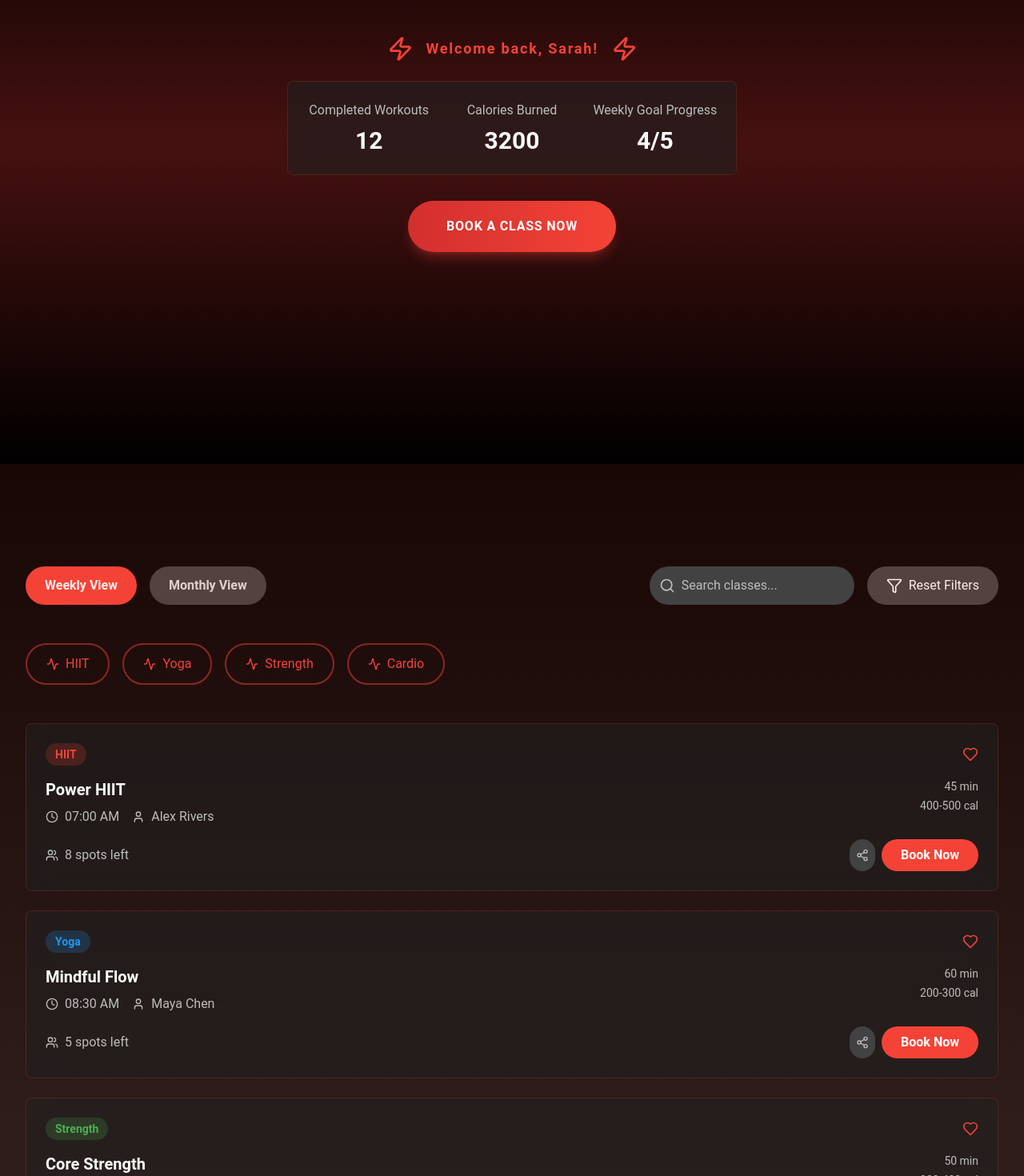
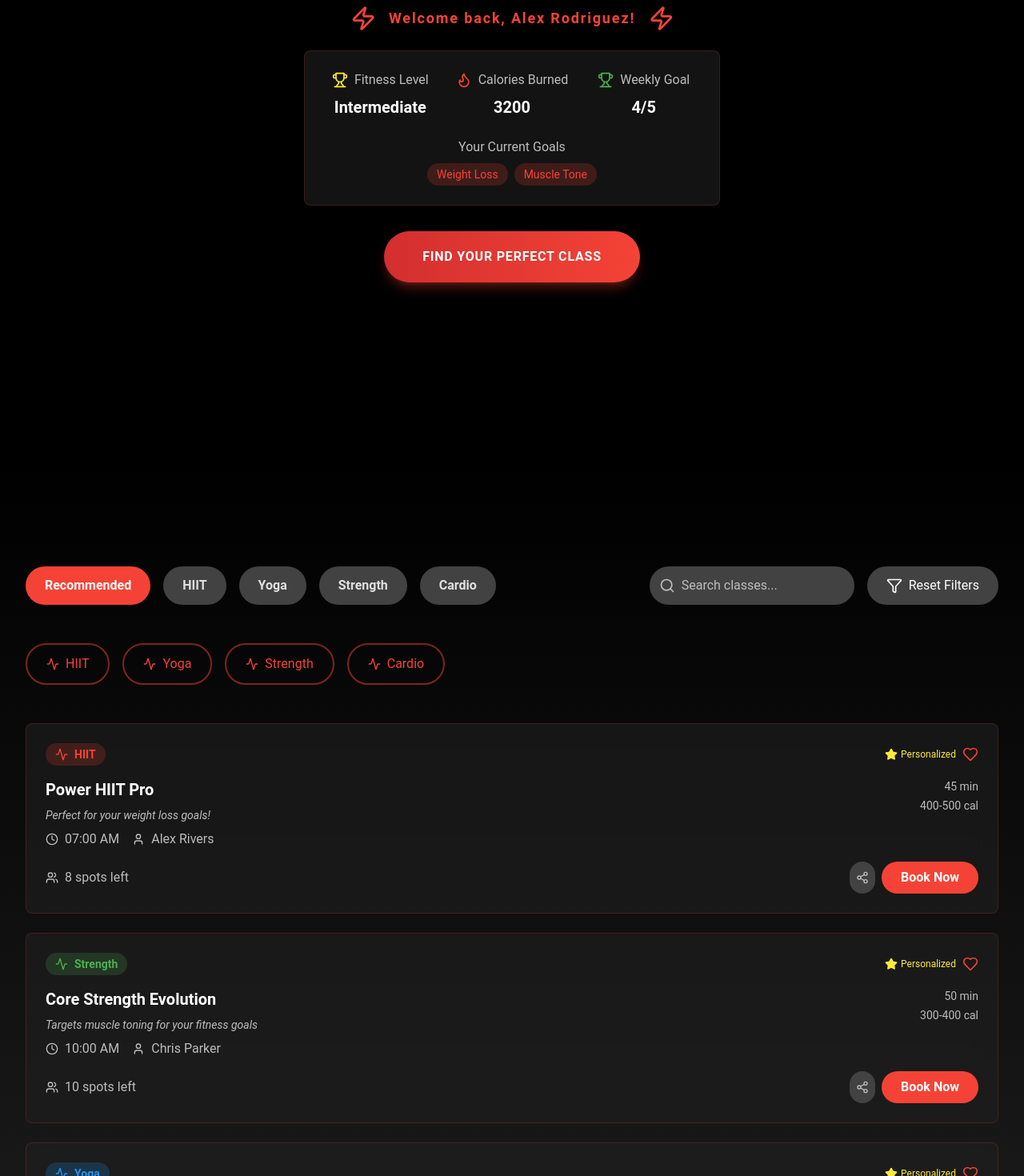
Before and after one commit to Divyanjala23/up-lift-fitness-management-website-, a React (Vite) app in the folder frontend/: page /schedule in a window 1280 px wide. Shown: the part 220-1690 px from the top of the page at 80% size. Built offline with nearby package versions, Linux system fonts and the light colour scheme.

Commit message:
update shedule page

```diff
--- a/frontend/package.json
+++ b/frontend/package.json
@@ -14,7 +14,7 @@
     "axios": "^1.7.9",
     "framer-motion": "^12.0.1",
     "frontend": "file:",
-    "lucide-react": "^0.472.0",
+    "lucide-react": "^0.474.0",
     "motion": "^11.18.0",
     "react": "^18.3.1",
     "react-dom": "^18.3.1",
--- a/frontend/src/components/Shedule.jsx
+++ b/frontend/src/components/Shedule.jsx
@@ -4,24 +4,20 @@ import {
   Clock,
   Users,
   Search,
-  ChevronDown,
   Zap,
-  ArrowRight,
   Filter,
   User,
   Heart,
-  Calendar as CalendarIcon,
+  Activity,
   Trophy,
-  Bell,
-  Activity,
-  Award,
   Share2,
+  Star,
+  Flame,
 } from "lucide-react";
 import { motion, AnimatePresence } from "framer-motion";
 
 const Schedule = () => {
-  const [activeView, setActiveView] = useState("weekly");
-  const [selectedClass, setSelectedClass] = useState(null);
+  const [activeView, setActiveView] = useState("recommended");
   const [isScrolled, setIsScrolled] = useState(false);
   const [activeFilter, setActiveFilter] = useState(null);
   const [showNotification, setShowNotification] = useState(false);
@@ -29,23 +25,70 @@ const Schedule = () => {
   const [favorites, setFavorites] = useState(new Set());
   const [isBooked, setIsBooked] = useState(new Set());
   const [searchQuery, setSearchQuery] = useState("");
-  const [userProgress, setUserProgress] = useState({
+
+  const [userProfile, setUserProfile] = useState({
+    name: "Alex Rodriguez",
+    age: 28,
+    fitnessLevel: "Intermediate",
+    goals: ["Weight Loss", "Muscle Tone"],
+    preferredWorkouts: ["HIIT", "Strength"],
+    restrictions: ["Lower Back Sensitivity"],
+    membershipTier: "Premium",
     completedWorkouts: 12,
     caloriesBurned: 3200,
     weeklyGoal: 4,
+    fitnessStreak: 15,
+    personalBests: {
+      weightLifted: 225,
+      cardioEndurance: 45,
+      yogaBalance: 15
+    }
   });
 
-  const userData = {
-    name: "Sarah",
-    level: "Advanced",
-    streak: 15,
-  };
-
-  useEffect(() => {
-    const handleScroll = () => setIsScrolled(window.scrollY > 50);
-    window.addEventListener("scroll", handleScroll);
-    return () => window.removeEventListener("scroll", handleScroll);
-  }, []);
+  const recommendedClasses = [
+    {
+      id: 1,
+      name: "Power HIIT Pro",
+      type: "HIIT",
+      time: "07:00 AM",
+      trainer: "Alex Rivers",
+      spots: 8,
+      duration: "45 min",
+      intensity: userProfile.fitnessLevel === "Advanced" ? "High" : "Medium",
+      color: "red",
+      tailoredFor: userProfile.goals.includes("Weight Loss"),
+      calories: "400-500",
+      recommendationReason: "Perfect for your weight loss goals!"
+    },
+    {
+      id: 2,
+      name: "Core Strength Evolution",
+      type: "Strength",
+      time: "10:00 AM",
+      trainer: "Chris Parker",
+      spots: 10,
+      duration: "50 min",
+      intensity: "High",
+      color: "green",
+      tailoredFor: userProfile.goals.includes("Muscle Tone"),
+      calories: "300-400",
+      recommendationReason: "Targets muscle toning for your fitness goals"
+    },
+    {
+      id: 3,
+      name: "Gentle Flow with Modifications",
+      type: "Yoga",
+      time: "08:30 AM",
+      trainer: "Maya Chen",
+      spots: 5,
+      duration: "60 min",
+      intensity: "Low",
+      color: "blue",
+      tailoredFor: true,
+      calories: "200-300",
+      recommendationReason: "Low-impact class considering your back sensitivity"
+    }
+  ];
 
   const classTypes = [
     { name: "HIIT", color: "red", icon: <Activity size={16} /> },
@@ -54,80 +97,11 @@ const Schedule = () => {
     { name: "Cardio", color: "orange", icon: <Activity size={16} /> },
   ];
 
-  const weeklyClasses = [
-    {
-      id: 1,
-      name: "Power HIIT",
-      type: "HIIT",
-      time: "07:00 AM",
-      trainer: "Alex Rivers",
-      spots: 8,
-      duration: "45 min",
-      intensity: "High",
-      color: "red",
-      trending: true,
-      participantCount: 12,
-      calories: "400-500",
-    },
-    {
-      id: 2,
-      name: "Mindful Flow",
-      type: "Yoga",
-      time: "08:30 AM",
-      trainer: "Maya Chen",
-      spots: 5,
-      duration: "60 min",
-      intensity: "Medium",
-      color: "blue",
-      trending: false,
-      participantCount: 15,
-      calories: "200-300",
-    },
-    {
-      id: 3,
-      name: "Core Strength",
-      type: "Strength",
-      time: "10:00 AM",
-      trainer: "Chris Parker",
-      spots: 10,
-      duration: "50 min",
-      intensity: "High",
-      color: "green",
-      trending: true,
-      participantCount: 8,
-      calories: "300-400",
-    },
-  ];
-
-  const monthlyClasses = [
-    ...weeklyClasses,
-    {
-      id: 4,
-      name: "Cardio Blast",
-      type: "Cardio",
-      time: "09:00 AM",
-      trainer: "Jessica White",
-      spots: 12,
-      duration: "40 min",
-      intensity: "High",
-      color: "orange",
-      trending: true,
-      participantCount: 10,
-      calories: "350-450",
-    },
-  ];
-
-  const getFilteredClasses = () => {
-    const baseClasses = activeView === "weekly" ? weeklyClasses : monthlyClasses;
-    return baseClasses.filter(
-      (classItem) =>
-        (!activeFilter || classItem.type === activeFilter) &&
-        (!searchQuery ||
-          classItem.name.toLowerCase().includes(searchQuery.toLowerCase()) ||
-          classItem.type.toLowerCase().includes(searchQuery.toLowerCase()) ||
-          classItem.trainer.toLowerCase().includes(searchQuery.toLowerCase()))
-    );
-  };
+  useEffect(() => {
+    const handleScroll = () => setIsScrolled(window.scrollY > 50);
+    window.addEventListener("scroll", handleScroll);
+    return () => window.removeEventListener("scroll", handleScroll);
+  }, []);
 
   const showNotificationMessage = (message, duration = 2000) => {
     setNotificationMessage(message);
@@ -160,17 +134,9 @@ const Schedule = () => {
       if (newBookings.has(classId)) {
         newBookings.delete(classId);
         showNotificationMessage("Booking cancelled!");
-        setUserProgress((prev) => ({
-          ...prev,
-          weeklyGoal: Math.max(prev.weeklyGoal - 1, 0),
-        }));
       } else {
         newBookings.add(classId);
         showNotificationMessage("Class booked successfully!");
-        setUserProgress((prev) => ({
-          ...prev,
-          weeklyGoal: Math.min(prev.weeklyGoal + 1, 5),
-        }));
       }
       return newBookings;
     });
@@ -192,34 +158,66 @@ const Schedule = () => {
     }
   };
 
-  const ProgressDashboard = () => (
+  const getFilteredClasses = () => {
+    let baseClasses = recommendedClasses;
+
+    return baseClasses.filter(
+      (classItem) =>
+        (activeView === "recommended" || activeView === classItem.type.toLowerCase()) &&
+        (!activeFilter || classItem.type === activeFilter) &&
+        (!searchQuery ||
+          classItem.name.toLowerCase().includes(searchQuery.toLowerCase()) ||
+          classItem.type.toLowerCase().includes(searchQuery.toLowerCase()) ||
+          classItem.trainer.toLowerCase().includes(searchQuery.toLowerCase()))
+    );
+  };
+
+  const PersonalProgressDashboard = () => (
     <motion.div
       initial={{ opacity: 0, y: 20 }}
       animate={{ opacity: 1, y: 0 }}
       className="bg-gray-900/60 border border-red-500/20 rounded-lg p-6 backdrop-blur-lg mb-8"
     >
-      <div className="grid grid-cols-1 md:grid-cols-3 gap-6">
+      <div className="grid grid-cols-2 md:grid-cols-3 gap-6">
         <div className="text-center">
-          <div className="text-gray-400 mb-2">Completed Workouts</div>
-          <div className="text-3xl font-bold">
-            {userProgress.completedWorkouts}
+          <div className="text-gray-400 mb-2 flex items-center justify-center gap-2">
+            <Trophy size={20} className="text-yellow-500" />
+            Fitness Level
+          </div>
+          <div className="text-xl font-bold">{userProfile.fitnessLevel}</div>
+        </div>
+        <div className="text-center">
+          <div className="text-gray-400 mb-2 flex items-center justify-center gap-2">
+            <Flame size={20} className="text-red-500" />
+            Calories Burned
+          </div>
+          <div className="text-xl font-bold">{userProfile.caloriesBurned}</div>
+        </div>
+        <div className="text-center">
+          <div className="text-gray-400 mb-2 flex items-center justify-center gap-2">
+            <Trophy size={20} className="text-green-500" />
+            Weekly Goal
+          </div>
+          <div className="text-xl font-bold">{userProfile.weeklyGoal}/5</div>
         </div>
       </div>
-        <div className="text-center">
-          <div className="text-gray-400 mb-2">Calories Burned</div>
-          <div className="text-3xl font-bold">
-            {userProgress.caloriesBurned}
-          </div>
-        </div>
-        <div className="text-center">
-          <div className="text-gray-400 mb-2">Weekly Goal Progress</div>
-          <div className="text-3xl font-bold">{userProgress.weeklyGoal}/5</div>
+      <div className="mt-6 text-center">
+        <div className="text-gray-400 mb-2">Your Current Goals</div>
+        <div className="flex justify-center gap-2">
+          {userProfile.goals.map((goal) => (
+            <span
+              key={goal}
+              className="px-3 py-1 bg-red-500/20 text-red-500 rounded-full text-sm"
+            >
+              {goal}
+            </span>
+          ))}
         </div>
       </div>
     </motion.div>
   );
 
-  const ClassCard = ({ classItem }) => (
+  const PersonalClassCard = ({ classItem }) => (
     <motion.div
       layout
       initial={{ opacity: 0, y: 20 }}
@@ -229,9 +227,21 @@ const Schedule = () => {
       className="bg-gray-900/60 border border-red-500/20 rounded-lg p-6 backdrop-blur-lg"
     >
       <div className="flex items-center justify-between mb-4">
-        <div className={`px-3 py-1 rounded-full text-sm font-semibold bg-${classItem.color}-500/20 text-${classItem.color}-500`}>
+        <div className={`px-3 py-1 rounded-full text-sm font-semibold bg-${classItem.color}-500/20 text-${classItem.color}-500 flex items-center gap-2`}>
+          {classItem.icon || <Activity size={16} />}
           {classItem.type}
         </div>
+        <div className="flex items-center gap-2">
+          {classItem.tailoredFor && (
+            <motion.div
+              className="text-yellow-500 flex items-center gap-1"
+              whileHover={{ scale: 1.1 }}
+              title="Tailored for you"
+            >
+              <Star size={16} fill="currentColor" />
+              <span className="text-xs">Personalized</span>
+            </motion.div>
+          )}
           <motion.button
             whileHover={{ scale: 1.1 }}
             whileTap={{ scale: 0.9 }}
@@ -242,10 +252,16 @@ const Schedule = () => {
             <Heart size={20} fill={favorites.has(classItem.id) ? "currentColor" : "none"} />
           </motion.button>
         </div>
+      </div>
 
       <div className="flex justify-between items-start mb-4">
         <div>
           <h3 className="text-xl font-bold mb-2">{classItem.name}</h3>
+          {classItem.recommendationReason && (
+            <p className="text-sm text-gray-400 italic mb-2">
+              {classItem.recommendationReason}
+            </p>
+          )}
           <div className="flex flex-wrap gap-4 text-gray-400">
             <div className="flex items-center gap-2">
               <Clock size={16} />
@@ -313,12 +329,6 @@ const Schedule = () => {
         transition={{ type: "spring", stiffness: 100 }}
       >
         <motion.div
-          className="absolute inset-0 bg-gradient-to-b from-black/80 via-red-600/30 to-black z-10"
-          initial={{ opacity: 0 }}
-          animate={{ opacity: 1 }}
-        />
-
-        <motion.div
           className="relative z-20 text-center max-w-6xl px-6"
           initial={{ y: 50, opacity: 0 }}
           animate={{ y: 0, opacity: 1 }}
@@ -331,12 +341,12 @@ const Schedule = () => {
           >
             <Zap size={32} className="text-red-500" />
             <span className="text-red-500 tracking-widest font-semibold text-lg">
-              Welcome back, {userData.name}!
+              Welcome back, {userProfile.name}!
             </span>
             <Zap size={32} className="text-red-500" />
           </motion.div>
 
-          <ProgressDashboard />
+          <PersonalProgressDashboard />
 
           <motion.button
             whileHover={{ scale: 1.05 }}
@@ -344,14 +354,12 @@ const Schedule = () => {
             className="bg-gradient-to-r from-red-700 to-red-500 text-white px-12 py-5 rounded-full font-semibold tracking-wider shadow-lg shadow-red-500/30"
             onClick={() => document.getElementById('schedule').scrollIntoView({ behavior: 'smooth' })}
           >
-            BOOK A CLASS NOW
+            FIND YOUR PERFECT CLASS
           </motion.button>
         </motion.div>
       </motion.div>
 
       <div id="schedule" className="relative py-32 bg-gradient-to-b from-black to-gray-900">
-        <div className="absolute inset-0 bg-red-500/10" />
-
         <div className="max-w-7xl mx-auto px-8">
           <motion.div
             className="flex flex-wrap items-center justify-between gap-6 mb-12"
@@ -359,13 +367,13 @@ const Schedule = () => {
             animate={{ opacity: 1, y: 0 }}
           >
             <div className="flex items-center gap-4">
-              {["weekly", "monthly"].map((view) => (
+              {["Recommended", ...classTypes.map(type => type.name)].map((view) => (
                 <motion.button
                   key={view}
                   whileHover={{ scale: 1.05 }}
                   whileTap={{ scale: 0.95 }}
                   className={`px-6 py-3 rounded-full font-semibold transition-all ${
-                    activeView === view
+                    activeView.toLowerCase() === view.toLowerCase()
                       ? "bg-red-500 text-white"
                       : "bg-gray-800 text-gray-300 hover:bg-red-500/50"
                   }`}
@@ -374,7 +382,7 @@ const Schedule = () => {
                     setActiveFilter(null);
                   }}
               >
-                  {view.charAt(0).toUpperCase() + view.slice(1)} View
+                {view}
               </motion.button>
             ))}
           </div>
@@ -435,7 +443,7 @@ const Schedule = () => {
         <motion.div className="grid gap-6" layout>
           <AnimatePresence>
             {getFilteredClasses().map((classItem) => (
-                <ClassCard key={classItem.id} classItem={classItem} />
+              <PersonalClassCard key={classItem.id} classItem={classItem} />
             ))}
           </AnimatePresence>
         </motion.div>
```
Also changed, not shown: 1 other file (tests, documents, lock files or other folders). Lines whose indentation alone changed are shown as unchanged.
